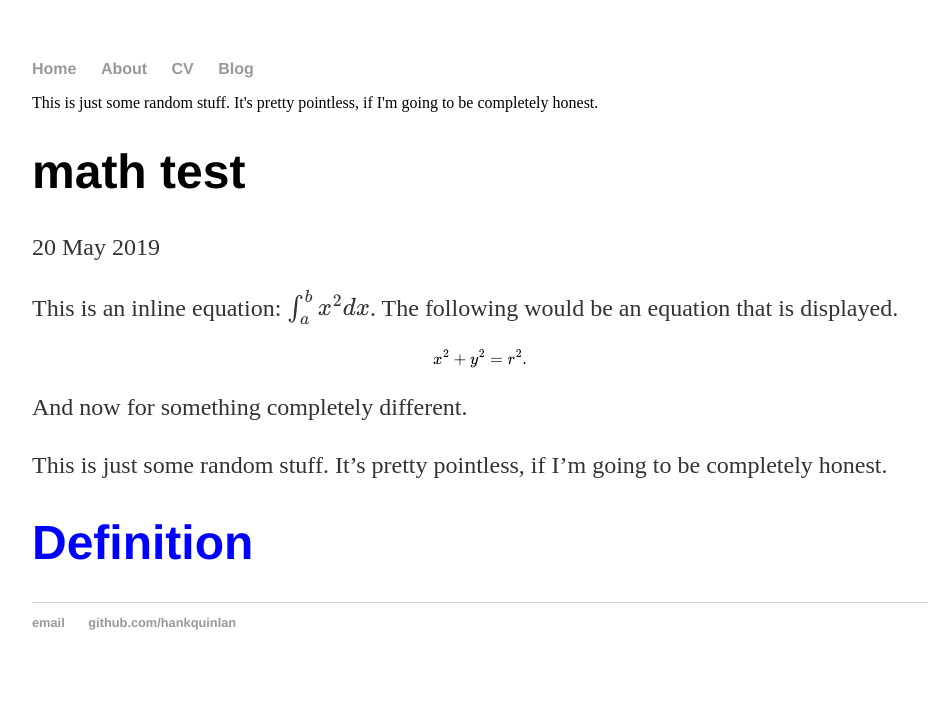
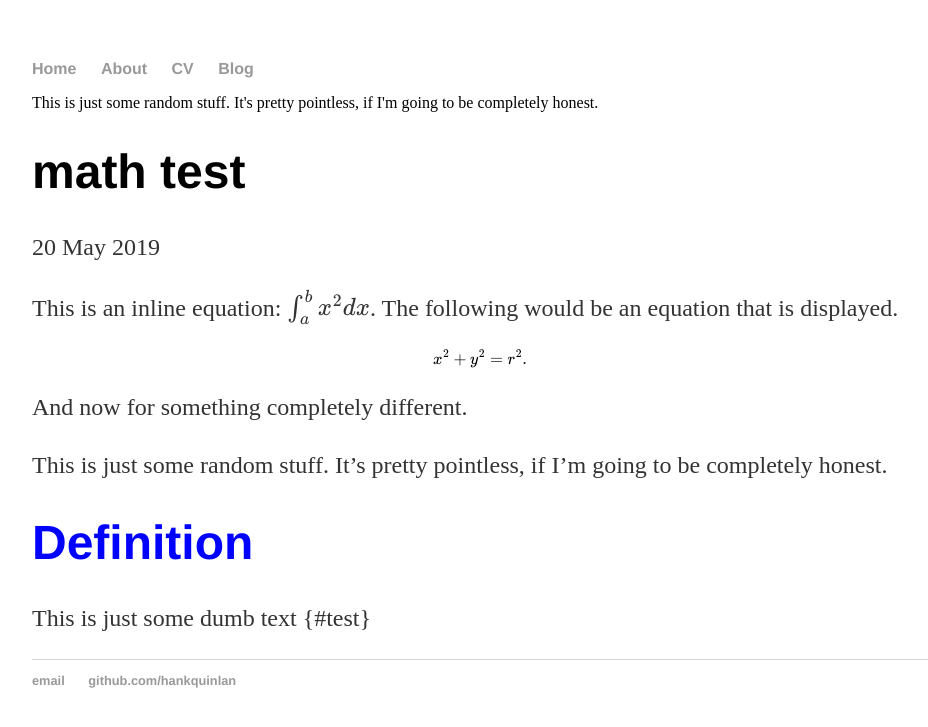
Before and after one commit to fattymattk/hello-world, a Jekyll site: the page built from _posts/2019-05-20-mathtest.md, in a window 1280 px wide. Shown: the top 727 px of the page, without its empty margins (160-1088 px from the left). Built offline with Jekyll 4.4.1, drawn with Linux system fonts in a browser that asks for light colours; formulas are drawn with MathJax 3.

Commit message:
Update 2019-05-20-mathtest.md

```diff
--- a/_posts/2019-05-20-mathtest.md
+++ b/_posts/2019-05-20-mathtest.md
@@ -14,3 +14,5 @@ And now for something completely different.
 {% include random.md %}
 
 # Definition {#myHeader}
+
+This is just some dumb text {#test}
```
